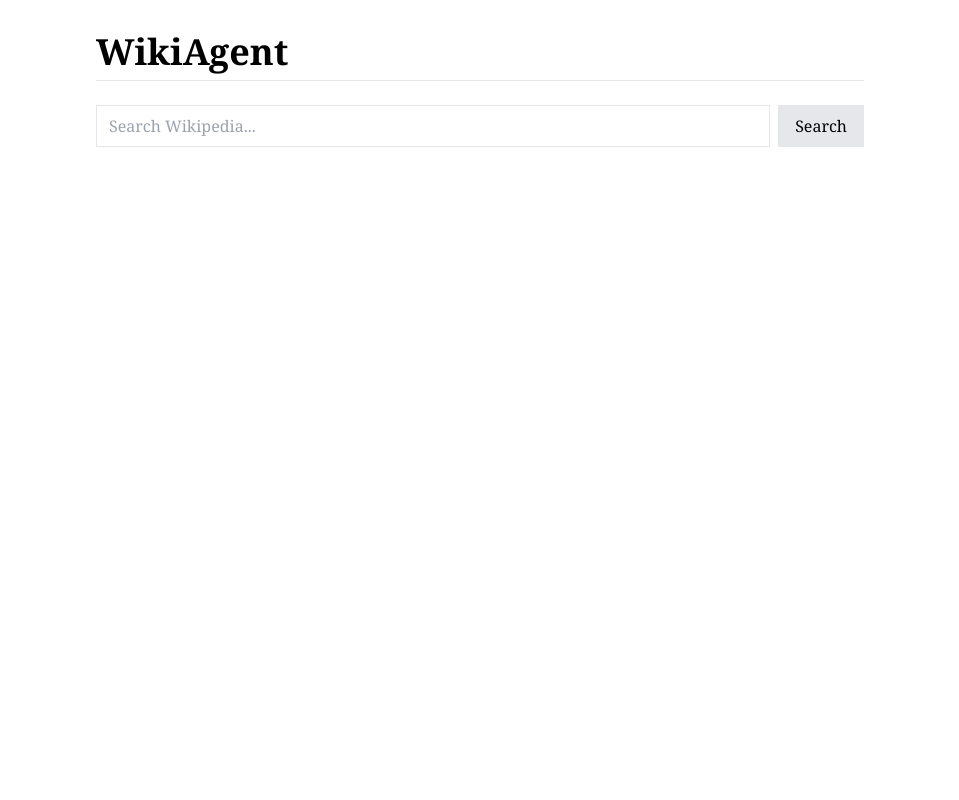
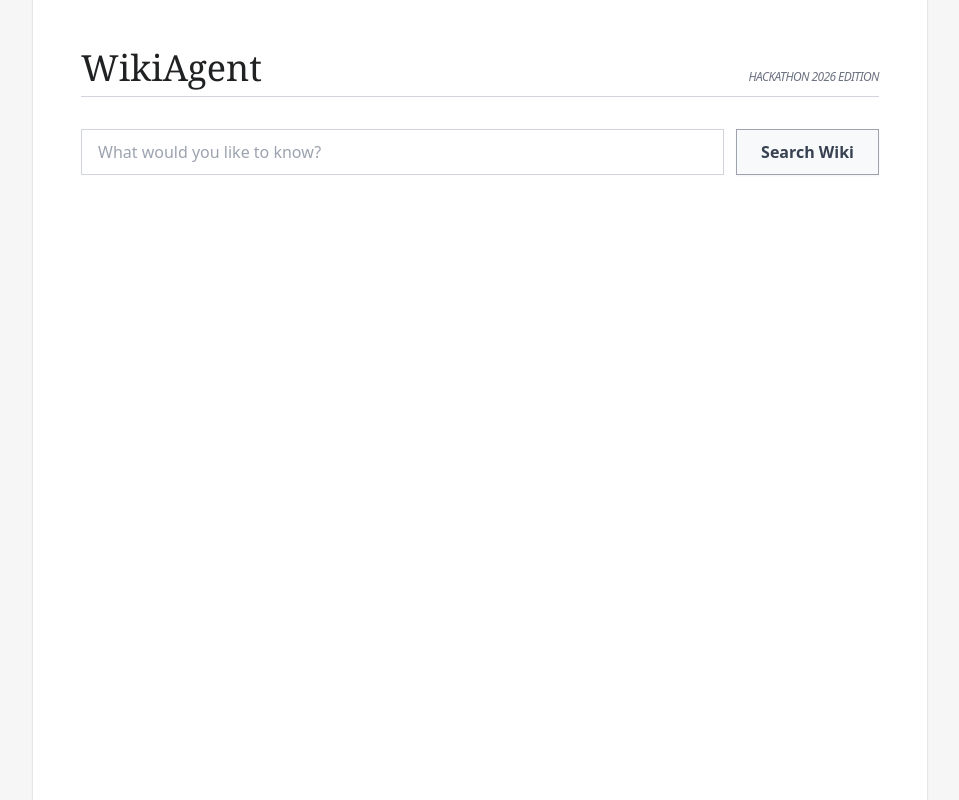
Before and after one commit to Talhasiddiqui147/glitch-fix-2026, a Next.js app: page / in a window 1280 px wide. Shown: the whole page, without its empty margins (160-1119 px from the left). Built offline with nearby package versions, Linux system fonts and the light colour scheme.

Commit message:
feat: complete rewrite with history optimization and stable UI

```diff
--- a/src/app/page.tsx
+++ b/src/app/page.tsx
@@ -1,6 +1,6 @@
 'use client';
 
-import { useState } from 'react';
+import { useState, KeyboardEvent } from 'react';
 
 export default function Home() {
   const [question, setQuestion] = useState('');
@@ -8,80 +8,147 @@
   const [sources, setSources] = useState<string[]>([]);
   const [image, setImage] = useState<string | null>(null);
   const [loading, setLoading] = useState(false);
+  const [error, setError] = useState<string | null>(null);
+  const [history, setHistory] = useState<string[]>([]);
 
-  const askQuestion = async () => {
-    if (!question) return;
+  const askQuestion = async (queryOverride?: string) => {
+    const activeQuery = queryOverride || question;
+    if (!activeQuery.trim()) return;
 
     setLoading(true);
+    setError(null);
     setAnswer('');
     setSources([]);
     setImage(null);
 
+    try {
       const res = await fetch('/api/ask', {
         method: 'POST',
         headers: { 'Content-Type': 'application/json' },
-      body: JSON.stringify({ question }),
+        body: JSON.stringify({ question: activeQuery.trim() }),
       });
+
+      if (!res.ok) throw new Error('WikiAgent failed to reach the vault.');
 
       const data = await res.json();
 
-    setAnswer(data.answer);
+      setAnswer(data.answer || "No summary found for this query.");
       setSources(data.sources || []);
       setImage(data.image || null);
+
+      // Add to history if successful and not already present
+      if (data.answer && !history.includes(activeQuery)) {
+        setHistory(prev => [activeQuery, ...prev].slice(0, 5));
+      }
+    } catch (err) {
+      setError("Connection error: Ensure the Genkit server is running.");
+      console.error(err);
+    } finally {
       setLoading(false);
+    }
+  };
+
+  const handleKeyDown = (e: KeyboardEvent<HTMLInputElement>) => {
+    if (e.key === 'Enter') askQuestion();
   };
 
   return (
-    <div className="min-h-screen bg-white text-black font-serif p-8">
-      <div className="max-w-3xl mx-auto">
+    <div className="min-h-screen bg-[#f6f6f6] text-[#202122] font-serif selection:bg-blue-100">
+      <div className="max-w-4xl mx-auto bg-white min-h-screen shadow-sm border-x border-gray-200 p-8 md:p-12">
 
-        <h1 className="text-4xl font-bold border-b pb-2 mb-6">
-          WikiAgent
-        </h1>
+        {/* Header */}
+        <header className="border-b border-gray-300 pb-2 mb-8 flex justify-between items-baseline">
+          <h1 className="text-4xl font-normal">WikiAgent</h1>
+          <span className="text-xs text-gray-500 italic uppercase tracking-tighter font-sans">Hackathon 2026 Edition</span>
+        </header>
 
-        <div className="flex gap-2 mb-6">
+        {/* Search Bar */}
+        <div className="flex flex-col sm:flex-row gap-3 mb-6">
+          <div className="relative flex-1">
             <input
               type="text"
-            placeholder="Search Wikipedia..."
+              placeholder="What would you like to know?"
               value={question}
               onChange={(e) => setQuestion(e.target.value)}
-            className="flex-1 border px-3 py-2"
+              onKeyDown={handleKeyDown}
+              className="w-full border border-gray-300 px-4 py-2.5 focus:outline-none focus:border-blue-500 focus:ring-1 focus:ring-blue-500 transition-all font-sans"
             />
+          </div>
           <button
-            onClick={askQuestion}
-            className="bg-gray-200 hover:bg-gray-300 px-4 py-2 border"
+            onClick={() => askQuestion()}
+            disabled={loading}
+            className={`px-6 py-2.5 font-sans font-bold border border-gray-400 transition-all ${
+              loading
+                ? 'bg-gray-100 text-gray-400 cursor-not-allowed'
+                : 'bg-[#f8f9fa] hover:bg-white hover:border-blue-500 active:bg-blue-50 text-gray-700 shadow-sm'
+            }`}
           >
-            {loading ? 'Loading...' : 'Search'}
+            {loading ? 'Synthesizing...' : 'Search Wiki'}
           </button>
         </div>
 
+        {/* Recent Search History (Optimization) */}
+        {history.length > 0 && (
+          <div className="mb-10 flex gap-2 items-center overflow-x-auto pb-2 scrollbar-hide">
+            <span className="text-[10px] font-sans text-gray-400 uppercase tracking-widest mr-2">Recent:</span>
+            {history.map((item, index) => (
+              <button
+                key={index}
+                onClick={() => { setQuestion(item); askQuestion(item); }}
+                className="text-xs bg-gray-50 hover:bg-blue-50 text-gray-600 px-3 py-1 border border-gray-200 rounded-full whitespace-nowrap transition-colors font-sans"
+              >
+                {item}
+              </button>
+            ))}
+          </div>
+        )}
+
+        {/* Error State */}
+        {error && (
+          <div className="bg-red-50 border-l-4 border-red-500 p-4 mb-6 text-red-700 text-sm font-sans">
+            {error}
+          </div>
+        )}
+
+        {/* Results */}
+        <main className="relative min-h-[300px]">
+          {loading ? (
+            <div className="animate-pulse space-y-4">
+              <div className="h-4 bg-gray-200 w-3/4 rounded"></div>
+              <div className="h-4 bg-gray-200 w-full rounded"></div>
+              <div className="h-4 bg-gray-200 w-5/6 rounded"></div>
+            </div>
+          ) : (
+            <div className="animate-in fade-in duration-500">
               {image && (
-          <img
-            src={image}
-            alt="Wikipedia Thumbnail"
-            className="float-right ml-6 mb-4 w-64 border"
-          />
+                <div className="float-right ml-6 mb-4 p-1 border border-gray-300 shadow-sm bg-white max-w-[280px]">
+                  <img src={image} alt="Topic" className="w-full h-auto grayscale-[15%] hover:grayscale-0 transition-all" />
+                  <p className="text-[10px] text-gray-400 mt-1 text-center font-sans">MediaWiki Image Asset</p>
+                </div>
               )}
 
               {answer && (
-          <div className="text-justify leading-7 text-[17px]">
+                <article className="text-justify leading-relaxed text-[18px] text-[#202122] antialiased">
                   {answer}
-          </div>
+                </article>
               )}
 
               {sources.length > 0 && (
-          <div className="mt-6 text-sm">
-            <span className="font-semibold">Source: </span>
+                <footer className="mt-12 pt-4 border-t border-gray-200 text-sm font-sans italic">
+                  <span className="font-bold text-gray-600 not-italic">Reference: </span>
                   <a
                     href={sources[0]}
                     target="_blank"
-              className="text-blue-600 hover:underline"
+                    rel="noopener noreferrer"
+                    className="text-blue-700 hover:underline decoration-blue-300 underline-offset-4"
                   >
                     {sources[0]}
                   </a>
+                </footer>
+              )}
             </div>
           )}
-
+        </main>
       </div>
     </div>
   );
```
Lines whose indentation alone changed are shown as unchanged.
